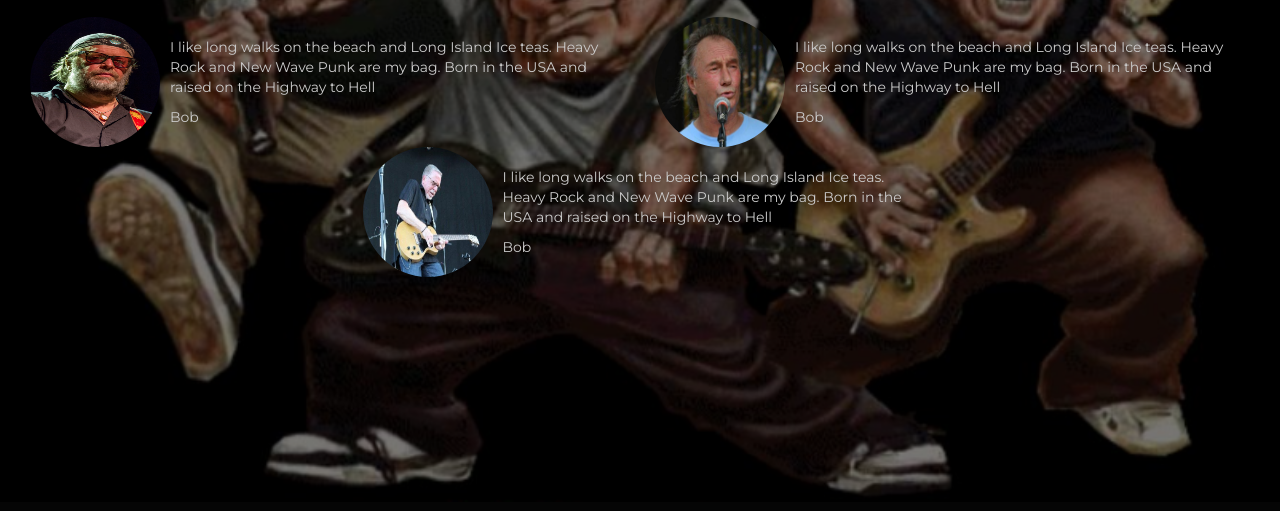
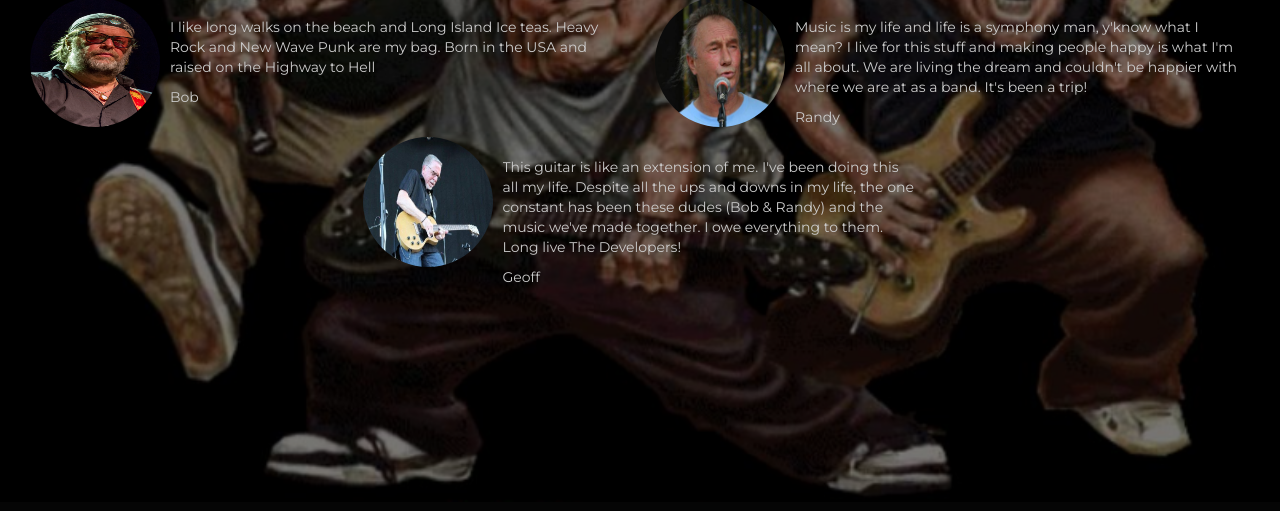
Before and after one commit to mattrflynn/milestone-project-one, a plain HTML site: page aboutus.html in a window 1280 px wide. Shown: the part 298-809 px from the top of the page. Drawn offline with nearby package versions, Linux system fonts and the light colour scheme.

Commit message:
project final

```diff
--- a/aboutus.html
+++ b/aboutus.html
@@ -5,10 +5,10 @@
  <meta charset="utf-8">
  <meta name="viewport" content="width=device-width, initial-scale-1.0">
  <title>The Developers</title>
- <link rel="stylesheet" href="https://stackpath.bootstrapcdn.com/bootstrap/3.3.7/css/bootstrap.min.css" type="text/css" />
- <link rel="stylesheet" href="https://stackpath.bootstrapcdn.com/font-awesome/4.7.0/css/font-awesome.min.css" type="text/css" />
- <link rel="stylesheet" href="https://fonts.googleapis.com/css?family=Sarabun: 400, 400i, 700, 700i" rel="stylesheet" />
- <link rel="stylesheet" href="https://fonts.googleapis.com/css?family=Montserrat: 400, 400i, 700, 700i" rel="stylesheet" />
+ <link rel="stylesheet" href="https://stackpath.bootstrapcdn.com/bootstrap/3.3.7/css/bootstrap.min.css" type="text/css"/>
+ <link rel="stylesheet" href="https://stackpath.bootstrapcdn.com/font-awesome/4.7.0/css/font-awesome.min.css" type="text/css"/>
+ <link rel="stylesheet" href="https://fonts.googleapis.com/css?family=Sarabun: 400, 400i, 700, 700i" rel="stylesheet"/>
+ <link rel="stylesheet" href="https://fonts.googleapis.com/css?family=Montserrat: 400, 400i, 700, 700i" rel="stylesheet"/>
  <link rel="stylesheet" href="css/style.css" />
 </head>
 
@@ -72,9 +72,9 @@
                                 </div>
                                 <div class="media-body">
                                     <div class="quote">
-                                        <p>I like long walks on the beach and Long Island Ice teas. Heavy Rock and New Wave Punk are my bag. Born in the USA and raised on the Highway to Hell
+                                        <p>Music is my life and life is a symphony man, y'know what I mean? I live for this stuff and making people happy is what I'm all about. We are living the dream and couldn't be happier with where we are at as a band. It's been a trip!
                                         </p>
-                                        <p>Bob</p>
+                                        <p>Randy</p>
                                     </div>
                                 </div>
                             </div>
@@ -91,9 +91,9 @@
                                 </div>
                                 <div class="media-body">
                                     <div class="quote">
-                                        <p>I like long walks on the beach and Long Island Ice teas. Heavy Rock and New Wave Punk are my bag. Born in the USA and raised on the Highway to Hell
+                                        <p>This guitar is like an extension of me. I've been doing this all my life. Despite all the ups and downs in my life, the one constant has been these dudes (Bob & Randy) and the music we've made together. I owe everything to them. Long live The Developers!
                                         </p>
-                                        <p>Bob</p>
+                                        <p>Geoff</p>
                                     </div>
                                 </div>
                             </div>
```
Also changed, not shown: 1 other file.
